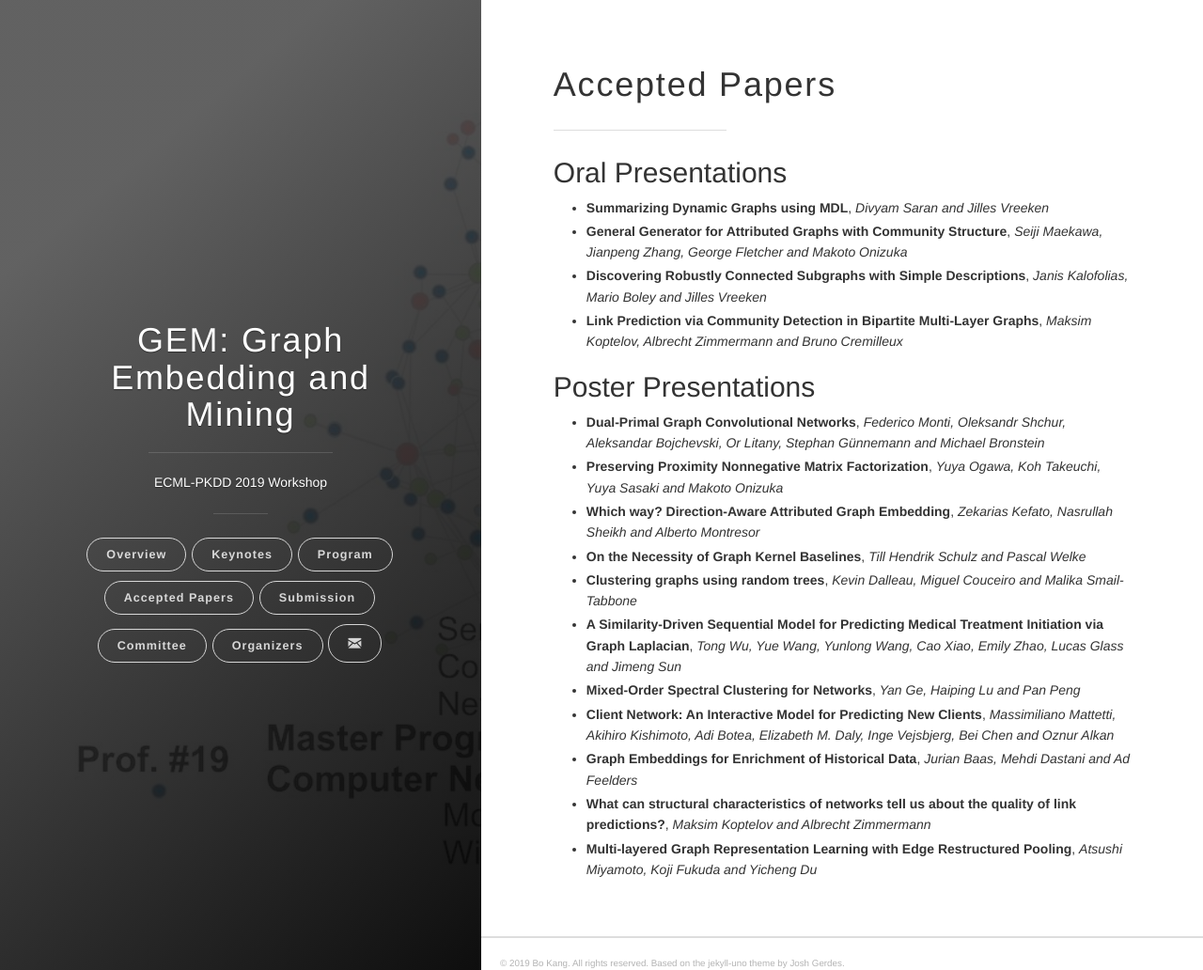
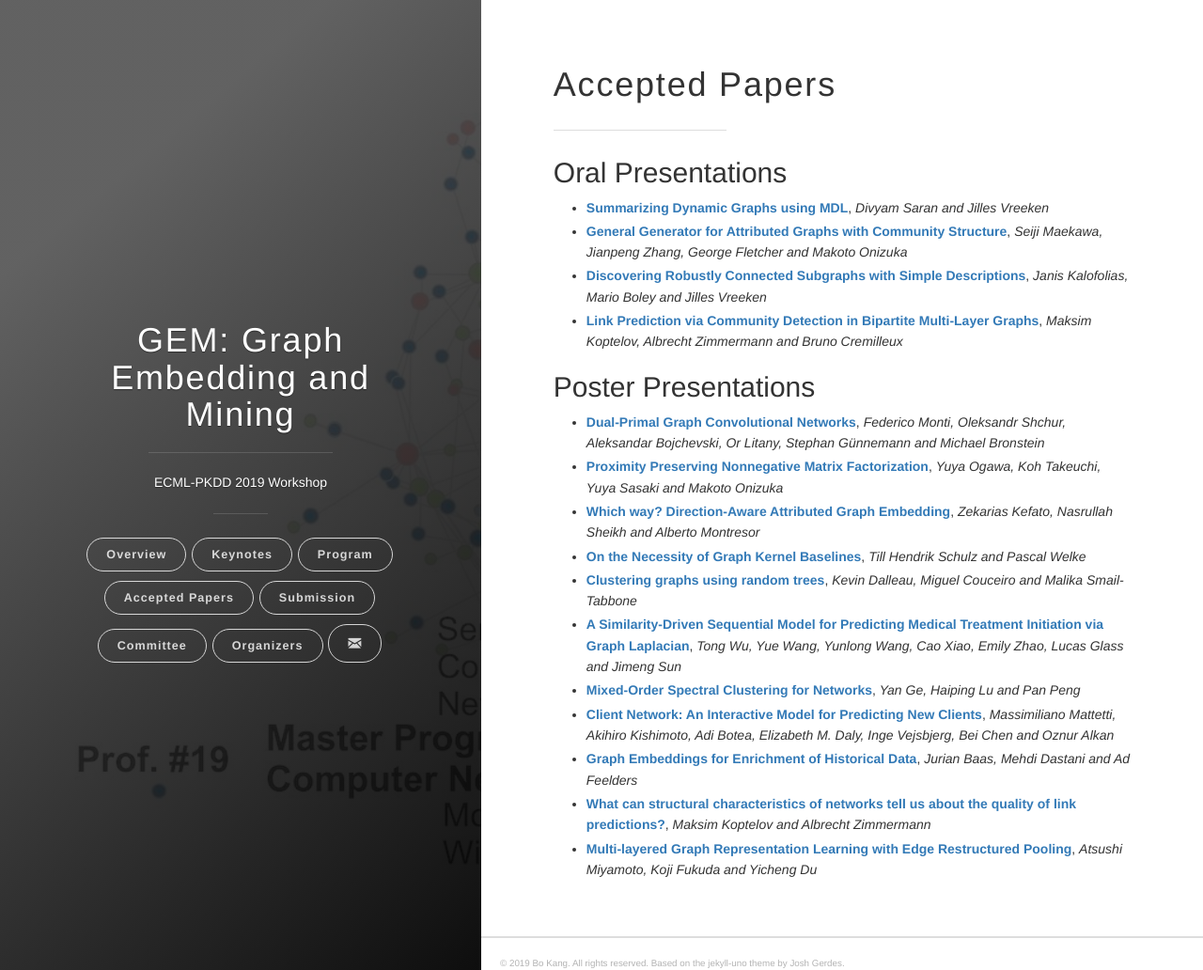
Before and after one commit to gem-ecmlpkdd/gem-ecmlpkdd.github.io, a Jekyll site: the page built from pages/papers.md, in a window 1280 px wide and 1032 px high. Shown: the whole window at 94% size. Built offline with Jekyll 4.4.1, drawn with Linux system fonts in a browser that asks for light colours; part of the change alters nothing that is shown.

```diff
--- a/pages/papers.md
+++ b/pages/papers.md
@@ -5,20 +5,20 @@ permalink: /papers/
 ---
 ---
 ## Oral Presentations
-* __Summarizing Dynamic Graphs using MDL__, _Divyam Saran and Jilles Vreeken_
-* __General Generator for Attributed Graphs with Community Structure__, _Seiji Maekawa, Jianpeng Zhang, George Fletcher and Makoto Onizuka_
-* __Discovering Robustly Connected Subgraphs with Simple Descriptions__, _Janis Kalofolias, Mario Boley and Jilles Vreeken_
-* __Link Prediction via Community Detection in Bipartite Multi-Layer Graphs__, _Maksim Koptelov, Albrecht Zimmermann and Bruno Cremilleux_
+* [__Summarizing Dynamic Graphs using MDL__]({{site.baseurl}}GEM2019_paper_13.pdf), _Divyam Saran and Jilles Vreeken_
+* [__General Generator for Attributed Graphs with Community Structure__]({{site.baseurl}}GEM2019_paper_15.pdf), _Seiji Maekawa, Jianpeng Zhang, George Fletcher and Makoto Onizuka_
+* [__Discovering Robustly Connected Subgraphs with Simple Descriptions__]({{site.baseurl}}GEM2019_paper_21.pdf), _Janis Kalofolias, Mario Boley and Jilles Vreeken_
+* [__Link Prediction via Community Detection in Bipartite Multi-Layer Graphs__]({{site.baseurl}}GEM2019_paper_12.pdf), _Maksim Koptelov, Albrecht Zimmermann and Bruno Cremilleux_
 
 ## Poster Presentations
-* __Dual-Primal Graph Convolutional Networks__, _Federico Monti, Oleksandr Shchur, Aleksandar Bojchevski, Or Litany, Stephan Günnemann and Michael Bronstein_
-* __Preserving Proximity Nonnegative Matrix Factorization__, _Yuya Ogawa, Koh Takeuchi, Yuya Sasaki and Makoto Onizuka_
-* __Which way? Direction-Aware Attributed Graph Embedding__, _Zekarias Kefato, Nasrullah Sheikh and Alberto Montresor_
-* __On the Necessity of Graph Kernel Baselines__, _Till Hendrik Schulz and Pascal Welke_
-* __Clustering graphs using random trees__, _Kevin Dalleau, Miguel Couceiro and Malika Smail-Tabbone_
-* __A Similarity-Driven Sequential Model for Predicting Medical Treatment Initiation via Graph Laplacian__, _Tong Wu, Yue Wang, Yunlong Wang, Cao Xiao, Emily Zhao, Lucas Glass and Jimeng Sun_
-* __Mixed-Order Spectral Clustering for Networks__, _Yan Ge, Haiping Lu and Pan Peng_
-* __Client Network: An Interactive Model for Predicting New Clients__, _Massimiliano Mattetti, Akihiro Kishimoto, Adi Botea, Elizabeth M. Daly, Inge Vejsbjerg, Bei Chen and Oznur Alkan_
-* __Graph Embeddings for Enrichment of Historical Data__, _Jurian Baas, Mehdi Dastani and Ad Feelders_
-* __What can structural characteristics of networks tell us about the quality of link predictions?__, _Maksim Koptelov and Albrecht Zimmermann_
-* __Multi-layered Graph Representation Learning with Edge Restructured Pooling__, _Atsushi Miyamoto, Koji Fukuda and Yicheng Du_
+* [__Dual-Primal Graph Convolutional Networks__]({{site.baseurl}}GEM2019_paper_1.pdf), _Federico Monti, Oleksandr Shchur, Aleksandar Bojchevski, Or Litany, Stephan Günnemann and Michael Bronstein_
+* [__Proximity Preserving Nonnegative Matrix Factorization__]({{site.baseurl}}GEM2019_paper_8.pdf), _Yuya Ogawa, Koh Takeuchi, Yuya Sasaki and Makoto Onizuka_
+* [__Which way? Direction-Aware Attributed Graph Embedding__]({{site.baseurl}}GEM2019_paper_9.pdf), _Zekarias Kefato, Nasrullah Sheikh and Alberto Montresor_
+* [__On the Necessity of Graph Kernel Baselines__]({{site.baseurl}}GEM2019_paper_17.pdf), _Till Hendrik Schulz and Pascal Welke_
+* [__Clustering graphs using random trees__]({{site.baseurl}}GEM2019_paper_18.pdf), _Kevin Dalleau, Miguel Couceiro and Malika Smail-Tabbone_
+* [__A Similarity-Driven Sequential Model for Predicting Medical Treatment Initiation via Graph Laplacian__]({{site.baseurl}}GEM2019_paper_4.pdf), _Tong Wu, Yue Wang, Yunlong Wang, Cao Xiao, Emily Zhao, Lucas Glass and Jimeng Sun_
+* [__Mixed-Order Spectral Clustering for Networks__]({{site.baseurl}}GEM2019_paper_2.pdf), _Yan Ge, Haiping Lu and Pan Peng_
+* [__Client Network: An Interactive Model for Predicting New Clients__]({{site.baseurl}}GEM2019_paper_6.pdf), _Massimiliano Mattetti, Akihiro Kishimoto, Adi Botea, Elizabeth M. Daly, Inge Vejsbjerg, Bei Chen and Oznur Alkan_
+* [__Graph Embeddings for Enrichment of Historical Data__]({{site.baseurl}}GEM2019_paper_16.pdf), _Jurian Baas, Mehdi Dastani and Ad Feelders_
+* [__What can structural characteristics of networks tell us about the quality of link predictions?__]({{site.baseurl}}GEM2019_paper_19.pdf), _Maksim Koptelov and Albrecht Zimmermann_
+* [__Multi-layered Graph Representation Learning with Edge Restructured Pooling__]({{site.baseurl}}GEM2019_paper_14.pdf), _Atsushi Miyamoto, Koji Fukuda and Yicheng Du_
```
Also changed, not shown: 16 other files.
